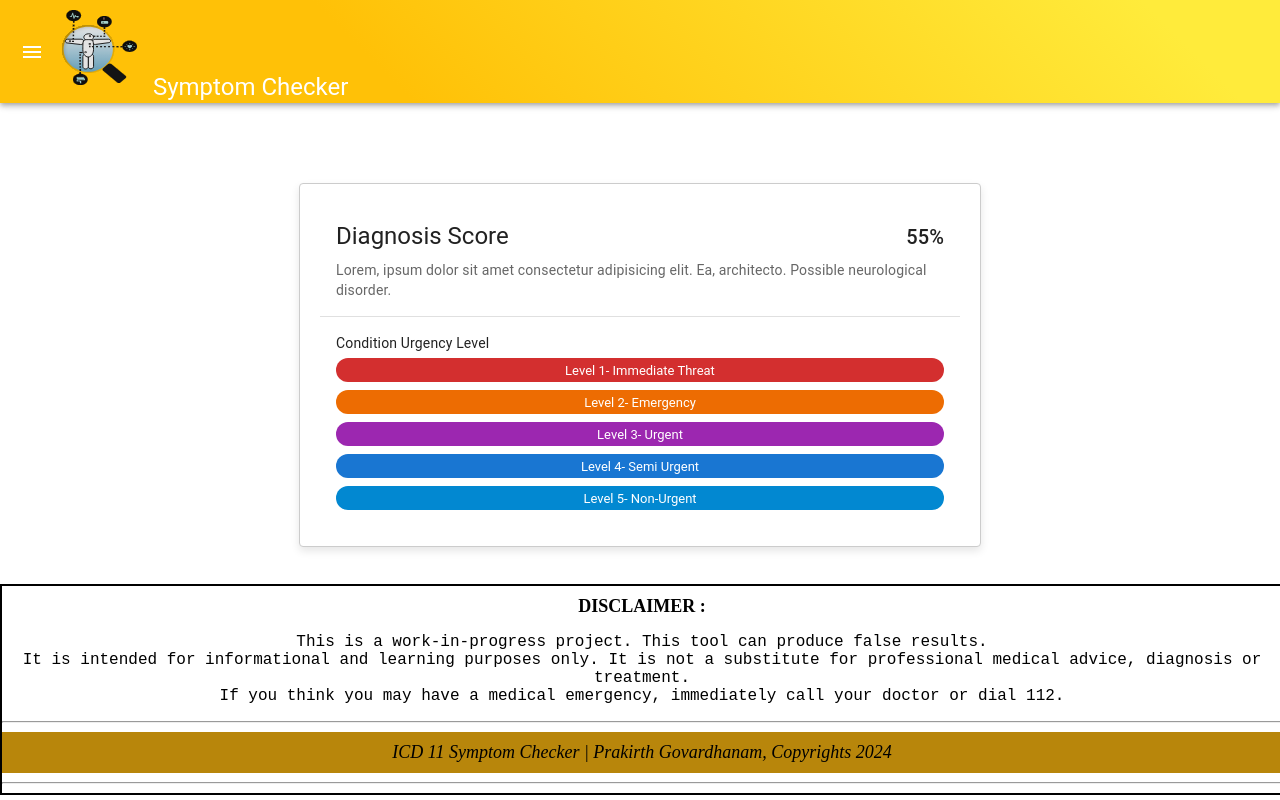
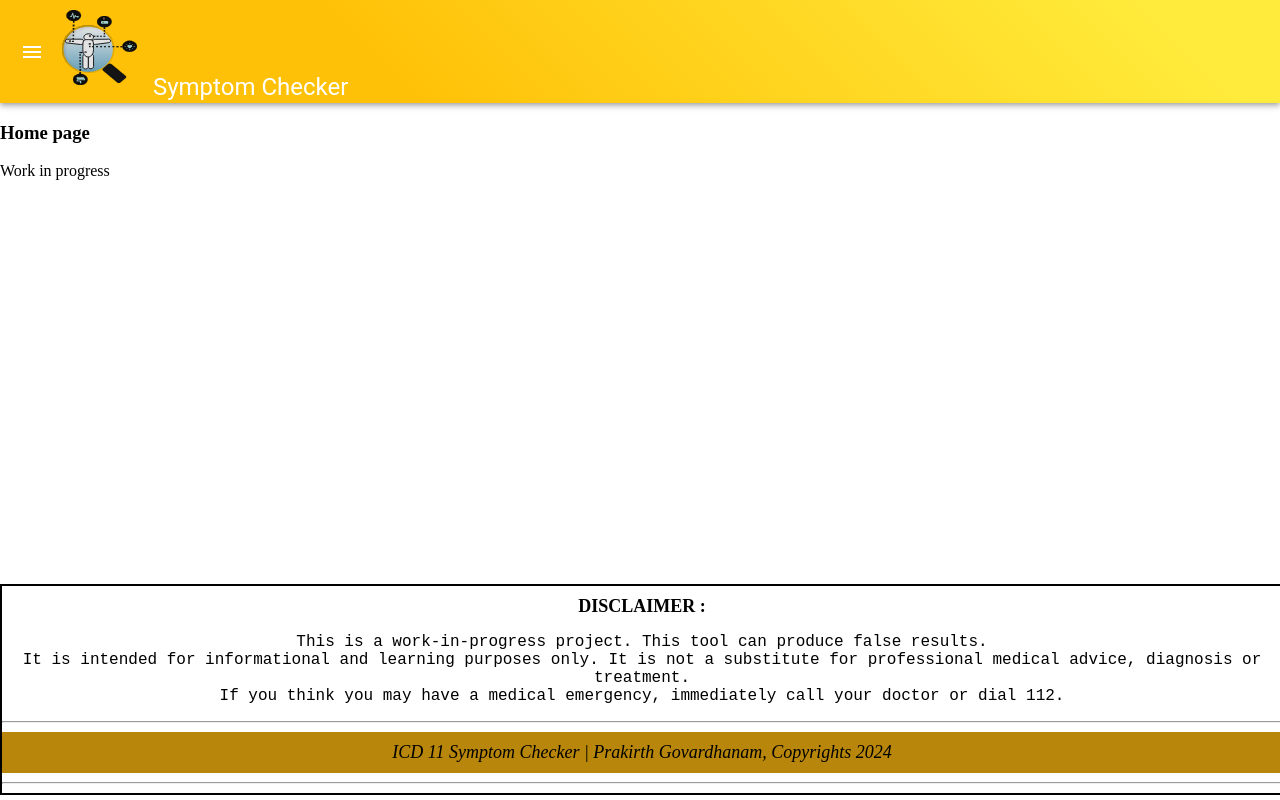
Before and after one commit to prak112/Symptom-Checker-frontend, a React (Vite) app in the folder symptom-checker-frontend/: page / in a window 1280 px wide. Built offline with nearby package versions, Linux system fonts and the light colour scheme.

Commit message:
chore: Remove unused components, update routing

```diff
--- a/symptom-checker-frontend/src/App.jsx
+++ b/symptom-checker-frontend/src/App.jsx
@@ -2,8 +2,6 @@
 //import Sidebar from './components/Sidebar'
 import Header from './components/Header'
 import Sidebar from './components/Sidebar'
-import SymptomForm from './components/SymptomForm'
-import Diagnosis from './components/Diagnosis'
 import Footer from './components/Footer'
 
 import Home from './pages/Home'
@@ -17,23 +15,23 @@ import { Route, Routes } from 'react-router-dom'
 // top level component
 function App() {
   const [drawerOpen, setDrawerOpen] = useState(false)
+
+  // handle sidebar
   const toggleDrawer = () => {
     setDrawerOpen(!drawerOpen)
   }
-//      <SymptomForm />
 
   return (
     <div>
       <Header toggleDrawer={toggleDrawer} />
       <Sidebar open={drawerOpen} toggleDrawer={toggleDrawer}/>
       <Routes>
-        <Route path="/home" element={<Home />} />
+        <Route path="/" element={<Home />} />
         <Route path="/profile" element={<Profile />} />
         <Route path="/faqs" element={<FAQ />}/>
         <Route path="/logout" element={<Home />} />
       </Routes>
-      <Diagnosis />
-        <Footer />
+      <Footer />
     </div>
   )
 }
```
